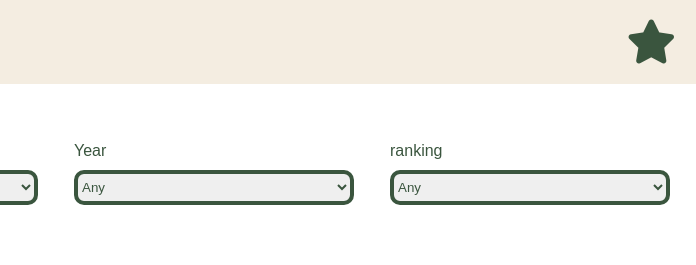
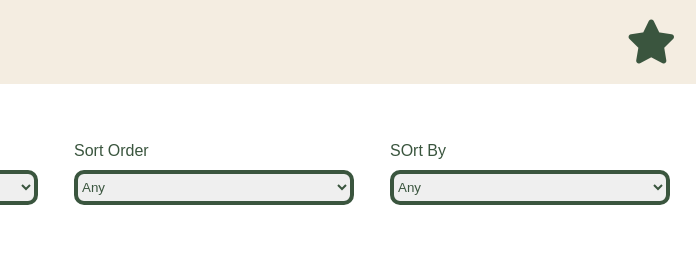
Before and after one commit to ndongaloris/N-anime, a website built with Vite: page src/index.html in a window 1280 px wide. Shown: the top 265 px of the page, 584-1280 px from the left. Built offline with nearby package versions, Linux system fonts and the light colour scheme; no server answers; a web font is replaced by a local one.

Commit message:
search is working

```diff
--- a/src/index.html
+++ b/src/index.html
@@ -25,7 +25,7 @@
             <h2>The Current Top 15 Anime</h2>
             <div id="slide"></div>
         </div>
-        <form action="" id="browse"></form>
+        <form action="/" id="browse"></form>
         <section >
             <div id="recommendationSection" class="recommendationSection"></div>
             <div id="pageManipulation"></div>
--- a/src/js/browse.js
+++ b/src/js/browse.js
@@ -1,9 +1,8 @@
 import externalServices from "./externalServices.mjs";
-import { recommend } from "./recommendation.mjs";
 import recommendation from "./recommendation.mjs";
 
 function browseTemplate(){
-    return`<label>Search<input type="text" id="search" name="search" placeholder="search"></label>
+    return`<label>Search<input type="text" id="searchInput" name="search" placeholder="search"></label>
             <label for="">Genres<select name="genres" id="genres">
             <option >Any</option>
             <option value="">Award Winning</option>
@@ -28,34 +27,32 @@ function browseTemplate(){
             <option value="">Hentai</option>
             <option value="">Action</option>
         </select></label>
-        <label>Year<select name="" id="">
+        <label>Sort Order<select name="" id="">
             <option value="">Any</option>
-            <option value="">2020 - 2024</option>
-            <option value="">2015 - 2019</option>
-            <option value="">2010 - 2014</option>
-            <option value="">2005 - 2009</option>
-            <option value="">2000 - 2005</option>
+            <option value="asc">asc</option>
+            <option value="dsc">dsc</option>
+
         </select></label>
-        <label>ranking <select name="" id="">
+        <label>SOrt By <select name="" id="">
             <option value="">Any</option>
-            <option value="">Top 10</option>
-            <option value="">Top 50</option>
-            <option value="">Top 100</option>
-            <option value="">Top 500</option>
-            <option value="">Top 500+</option>
+            <option value="">Ranking</option>
+            <option value="">Title</option>
         </select></label>`;
 }
 export function renderBrowseTemplate(){
-    const browseSection =document.querySelector("#browse");
+    const browseSection = document.querySelector("#browse");
     browseSection.insertAdjacentHTML("afterbegin", browseTemplate());
+    search();
 }
 
-export function search(){
-    const search = document.querySelector("#search").addEventListener("input", () =>{
+function search(){
+    const search = document.querySelector("#searchInput");
+    search.addEventListener("input", (e) =>{
+        e.preventDefault();
         const value = search.value;
-        const postUrl = `anime?page=1&size=24&search=${value}`
-        const link = new externalServices(postUrl);
-        const searching = new recommendation();
-        searching.getLink(link);
+        // const postUrl = `anime?page=1&size=24&search=${value}`
+        // const link = new externalServices(postUrl);
+        const searching = new recommendation("anime?page=", 1, `&size=24&search=${value}`);
+        searching.getLink();
     })
 }
--- a/src/js/main.js
+++ b/src/js/main.js
@@ -1,5 +1,5 @@
 import { loadHeaderFooter } from "./utils";
-import { renderBrowseTemplate, search } from "./browse";
+import { renderBrowseTemplate } from "./browse";
 import recommendation from "./recommendation.mjs";
 // import { heroImage } from "./hero";
 import Newsletter from "./Newsletter.mjs";
@@ -19,5 +19,3 @@ newsletter.init();
 const Recommendation = new recommendation("anime?page=",1, "&size=24");
 
 Recommendation.init()
-
-const searching = new search();
--- a/src/js/recommendation.mjs
+++ b/src/js/recommendation.mjs
@@ -86,7 +86,7 @@ export default class recommendation{
     }
     getLink(link){
         let section = document.querySelector("#pageManipulation");
-        if (link ===  null){
+        if (link ===  null || link === undefined){
             this.link = this.type + this.page + this.post;
         }else{
             this.link = link;
```
